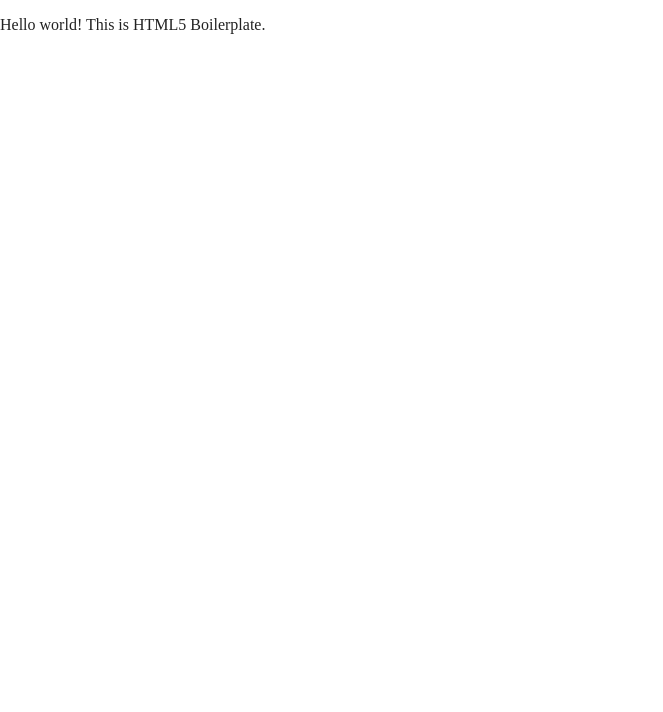
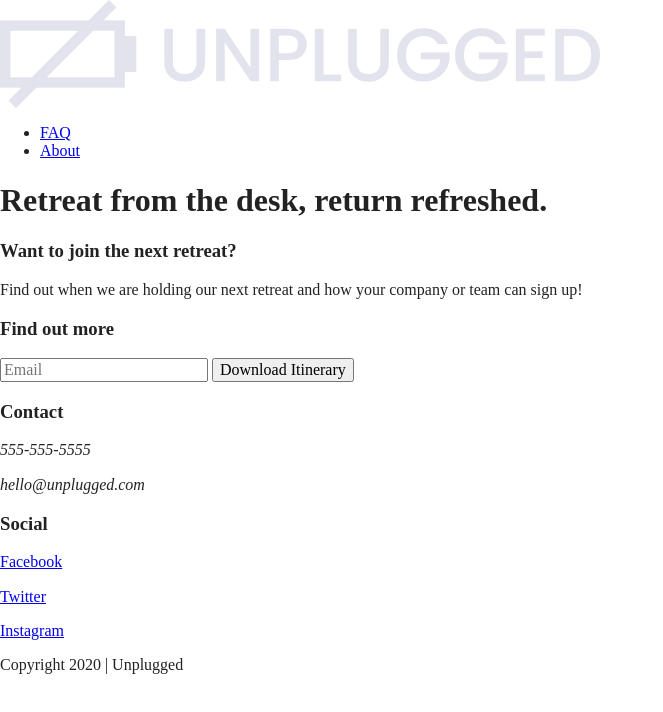
Before and after one commit to ksenia-kos/unplugged-retreat, a website built with Parcel: page index.html in a window 1280 px wide. Shown: the whole page, without its empty margins (0-663 px from the left). Built offline with nearby package versions, Linux system fonts and the light colour scheme.

Commit message:
coded half of homepage

```diff
--- a/index.html
+++ b/index.html
@@ -3,7 +3,7 @@
 
 <head>
   <meta charset="utf-8">
-  <title></title>
+  <title>Unplugged</title>
   <meta name="description" content="">
   <meta name="viewport" content="width=device-width, initial-scale=1">
 
@@ -23,9 +23,62 @@
 </head>
 
 <body>
-
-  <!-- Add your site or application content here -->
-  <p>Hello world! This is HTML5 Boilerplate.</p>
+  <header>
+    <div class="content-wrapper">
+      <a href="#"><img src="img/unpluggedlogo.png" alt="unplugged logo"></a>
+      <div class="header-divider"></div>
+      <nav>
+        <ul>
+          <li><a href="faq/index.html" target="_blank">FAQ</a></li>
+          <li><a href="about/index.html" target="_blank">About</a></li>
+        </ul>
+      </nav>
+    </div>
+  </header>
+  <main>
+    <section class="hero-area">
+      <div class="content-wrapper">
+        <h1>Retreat from the desk, return refreshed.</h1>
+      </div>
+    </section>
+    <aside>
+      <div class="content-wrapper">
+        <div class="form-description">
+          <h3>Want to join the next retreat?</h3>
+          <p>Find out when we are holding our next retreat and how your company or team can sign up!</p>
+        </div>
+        <div class="form">
+          <h3>Find out more</h3>
+          <input type="text" name="name" placeholder="Email">
+          <input type="button" value="Download Itinerary">
+        </div>
+      </div>
+    </aside>
+  </main>
+  <footer>
+    <div class="content-wrapper">
+      <div class="footer-content">
+        <div class="contact">
+          <h3>Contact</h3>
+          <address>
+            <p>555-555-5555</p>
+            <p>hello@unplugged.com</p>
+          </address>
+        </div>
+        <div class="social">
+          <h3>Social</h3>
+          <div class="social-icons">
+            <p><a href="https://www.facebook.com" target="_blank">Facebook</a></p>
+            <p><a href="https://www.twitter.com" target="_blank">Twitter</a></p>
+            <p><a href="https://www.instagram.com" target="_blank">Instagram</a></p>
+          </div>
+        </div>
+      </div>
+    </div>
+    <div class="copyright">
+      <p>Copyright 2020 | Unplugged</p>
+    </div>
+  </footer>
   <script src="js/vendor/modernizr-3.11.2.min.js"></script>
   <script src="js/plugins.js"></script>
   <script src="js/main.js"></script>
```
Also changed, not shown: img/unpluggedlogo.png (added).
